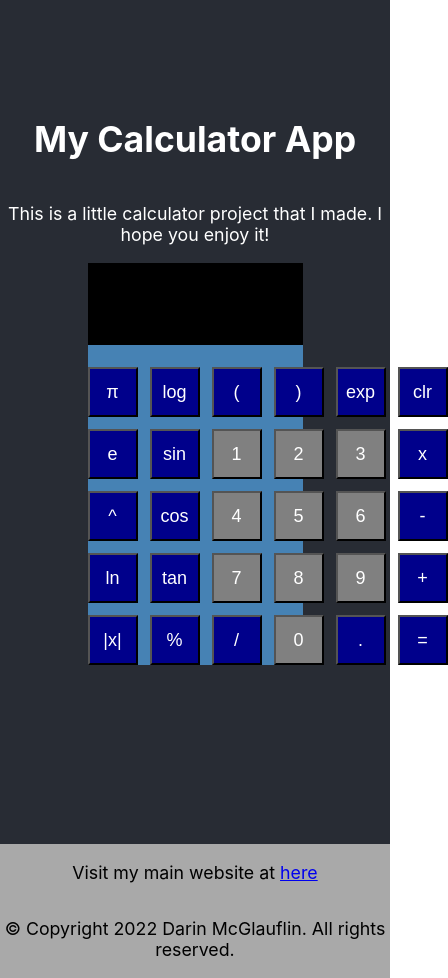
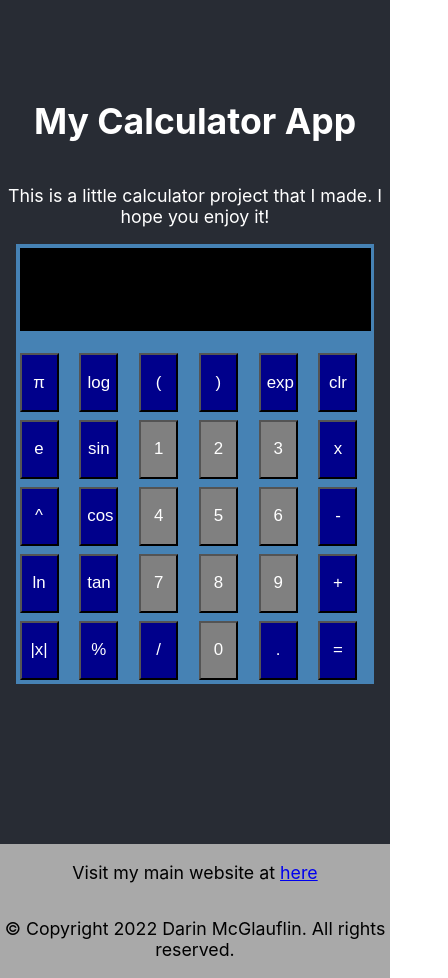
Before and after one commit to cmcglau/Calculator, a React (Create React App) app: page / in a window 390 px wide. Shown: the whole page, 448 px wide, since content can reach past the window. Built offline with nearby package versions, Linux system fonts and the light colour scheme.

Commit message:
Calculator iphone formatting

```diff
--- a/src/App.css
+++ b/src/App.css
@@ -27,7 +27,9 @@
 .cal {
   margin-bottom: 10vh;
   background-color: steelblue;
-  width: clamp(200px, 50% + 20px, 500px);
+  width: 90vw;
+  max-width: 500px;
+  padding: 1vw;
 }
 
 .footer {
@@ -56,17 +58,17 @@
 .wrapper {
   display: grid;
   grid-template-columns: repeat(6, 1fr);
-  gap: 12px;
-  grid-auto-rows: minmax(12px, auto);
-  max-width: 500px;
+  gap: 2vw;
+  grid-auto-rows: minmax(2vw, auto);
 }
 
 
 .buttonStyle {
   background-color: darkblue;
-  font-size: 18px;
-  width: 50px;
-  height: 50px;
+  font-size: 2vh;
+  width: 10vw;
+  max-width: 50px;
+  height: 7vh;
   color: white;
   transition-duration: 0.4s;
 }
```
